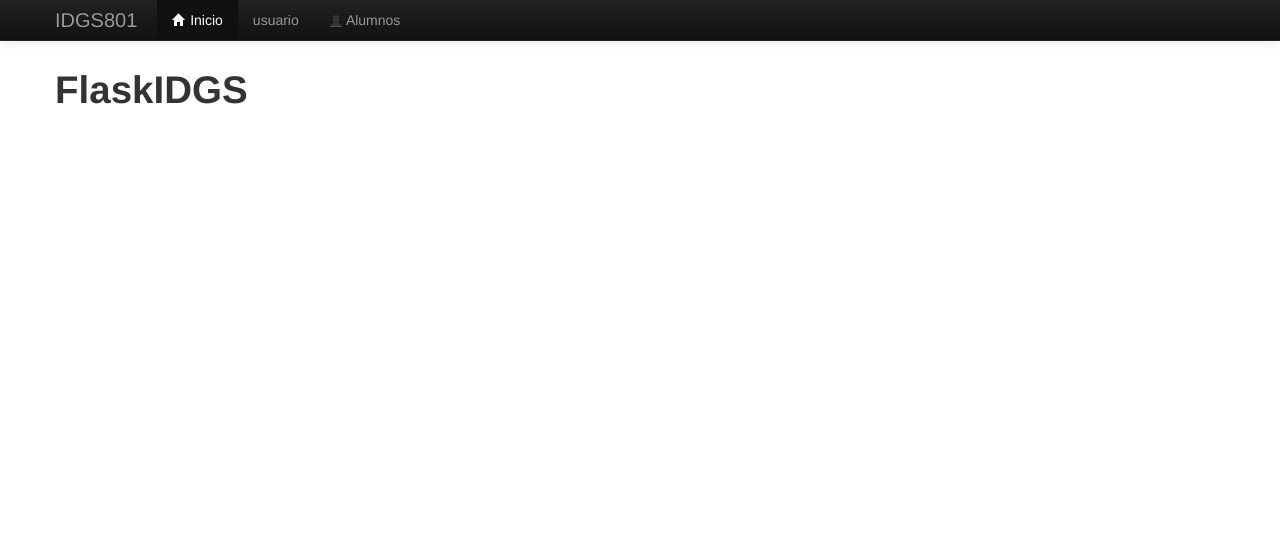
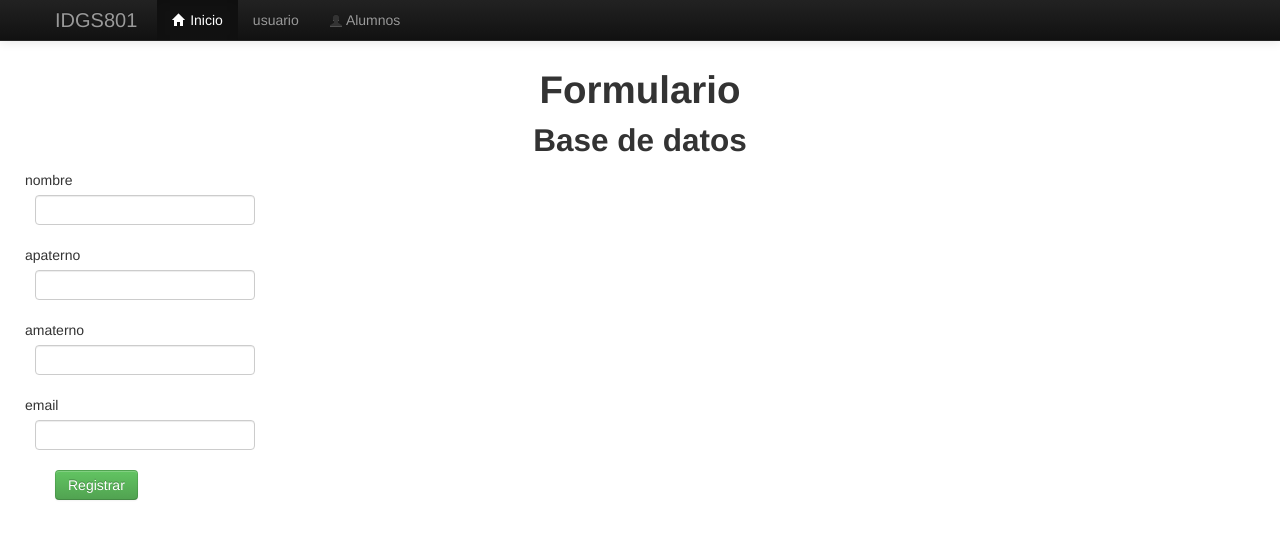
Before and after one commit to IDGS801-21002128/Flask-BD, a Flask app: page / in a window 1280 px wide. Shown: the top 539 px of the page. Run offline with Flask 3, Linux system fonts and the light colour scheme; parts of the project's set-up code (start-up, migrations or seed data) failed here and were passed over; some libraries are stand-ins or nearby versions.

Commit message:
28/02/24 PMA TABLA ALUMNOS

```diff
--- a/config.py
+++ b/config.py
@@ -3,11 +3,11 @@ from sqlalchemy import create_engine
 
 import urllib
 
-class Config(objetc):
+class Config(object):
     SECRET_KEY = "Clave secreta"
     SESSION_COOKIE_SECURE=False
 
 class DevelomentConfig(Config):
     DEBUG=True
-    SQLALCHEMY_DATABASE_URL="MYSQL+PYMYSQL://root:root@127.0.0.1/bdiddgs801"
+    SQLALCHEMY_DATABASE_URI="mysql+pymysql://pedro:1234@127.0.0.1/bdiddgs801"
     SQLALCHEMY_TRACK_MODIFICATIONS=False
--- a/forms.py
+++ b/forms.py
@@ -1,20 +1,22 @@
-from wtforms import Form,StringField,EmailField,IntegerField,TelField, validators
+from wtforms import validators,Form,StringField,IntegerField,EmailField
 
 class UserForm(Form):
-    nombre = StringField('nombre',[
-        validators.DataRequired(message="El campo es requerido"),
-        validators.length(min=4,max=10,message="ingresa nombre valido")
-        ])
-
-   ## email = EmailField('email',[validators.Email(message="Ingrese un correo valido")])
-    apaterno=TelField('apaterno',[
-        validators.DataRequired(message="El campo es requerido"),
-        validators.length(min=4,max=10,message="ingresa apellido paterno valido")
-        ])
-    amaterno=TelField('amaterno ',[
-        validators.DataRequired(message="El campo es requerido"),
-        validators.length(min=4,max=10,message="ingresa apellido materno valido")
-        ])
-    numeroCelular=IntegerField('nCelular',[
-        validators.DataRequired(message="ingrese un numero celular valido")
+    id = IntegerField('id',[validators.number_range(min=1, max=20, message='Valor no válido')])
+    nombre = StringField("nombre",[
+        validators.DataRequired(message='El campo es requerido.'),
+        validators.length(min=4,max=10,message='El minimo es 4 y el máximo es 10'),
     ])
+    apaterno = StringField("apaterno",[
+        validators.DataRequired(message='El campo es requerido.'),
+        validators.length(min=4,max=10,message='El minimo es 4 y el máximo es 10')
+    ])
+    amaterno = StringField("amaterno",[
+        validators.DataRequired(message='El campo es requerido.'),
+        validators.length(min=4,max=10,message='El minimo es 4 y el máximo es 10')
+    ])
+    email = EmailField("email",[
+        validators.Email(message='Ingrese un email válido!')
+    ])
+    edad = IntegerField("edad",[
+        validators.DataRequired(message='El campo es requerido.'),
+    ])
--- a/main.py
+++ b/main.py
@@ -3,15 +3,30 @@ from forms import UserForm
 from flask_wtf.csrf import CSRFProtect
 from config import DevelomentConfig
 
+from models import db
+from models import Alumnos
+
 app=Flask(__name__)
-app.secret_key = "esta es mi clave secreta"
+app.config.from_object(DevelomentConfig)
+csrf=CSRFProtect()
 
+@app.route("/ABC_Completo", methods=[ "GET", "POST"])
+def ABCompleto():
+    alumno = Alumnos.query.all()
+    return render_template("ABC_Completo.html", alumnos=alumno)
 
-app.config.from_object(DevelomentConfig)
-csrf=CSRFProtect
-@app.route("/")
+@app.route("/",methods=['GET','POST'])
 def index():
-    return render_template("index.html")
+    formulario = UserForm(request.form)
+    if request.method == 'POST':
+        alumno = Alumnos(nombre = formulario.nombre.data,
+                         apaterno = formulario.apaterno.data,
+                         amaterno = formulario.amaterno.data,
+                         email = formulario.email.data)
+        db.session.add(alumno)
+        db.session.commit()
+        print("Finalizó")
+    return render_template("index.html", form=formulario)
 
 @app.errorhandler(404)
 def page_noit_found():
@@ -50,5 +65,8 @@ def alumno():
 
 if __name__=="__main__":
     csrf.init_app(app)
+    db.init_app(app)
 
+    with app.app_context():
+        db.create_all()
     app.run()
--- a/templates/index.html
+++ b/templates/index.html
@@ -1,4 +1,39 @@
 {% extends "layout2.html" %}
-{%block container%}
-<h1>FlaskIDGS</h1>
+
+{% block container %}
+{% import "macro.html" as macros%}
+
+<div class="text-center">
+    <h1>Formulario</h1>
+    <h2>Base de datos</h2>
+</div>
+<form name="sent" action="/" id="contactForm" method="POST" novalidate>
+    <div class="row control-group">
+        <div class="form-group col-xs-12 float-label-form-group-controls">
+            {{macros.camposNuevos(form.nombre, class="form-control")}}
+        </div>
+    </div>
+
+    <div class="row control-group">
+        <div class="form-group col-xs-12 float-label-form-group-controls">
+            {{macros.camposNuevos(form.apaterno, class="form-control")}}
+        </div>
+    </div>
+
+    <div class="row control-group">
+        <div class="form-group col-xs-12 float-label-form-group-controls">
+            {{macros.camposNuevos(form.amaterno, class="form-control")}}
+        </div>
+    </div>
+
+    <div class="row control-group">
+        <div class="form-group col-xs-12 float-label-form-group-controls">
+            {{macros.camposNuevos(form.email, class="form-control")}}
+        </div>
+    </div>
+
+    <input type="hidden" name="csrf_token" value="{{ csrf_token() }}">
+    <input type="submit" id="send-signup" name="signup" value="Registrar"
+    class="btn btn-success">
+</form>
 {%endblock%}
```
Also changed, not shown: models.py (added, +13 -0 lines), templates/ABC_completo.html (added, +35 -0 lines).
